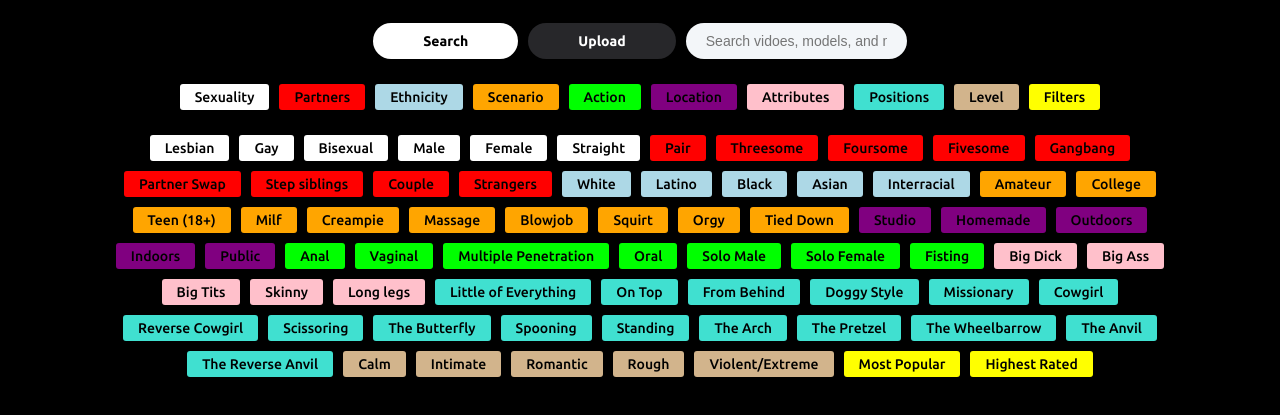
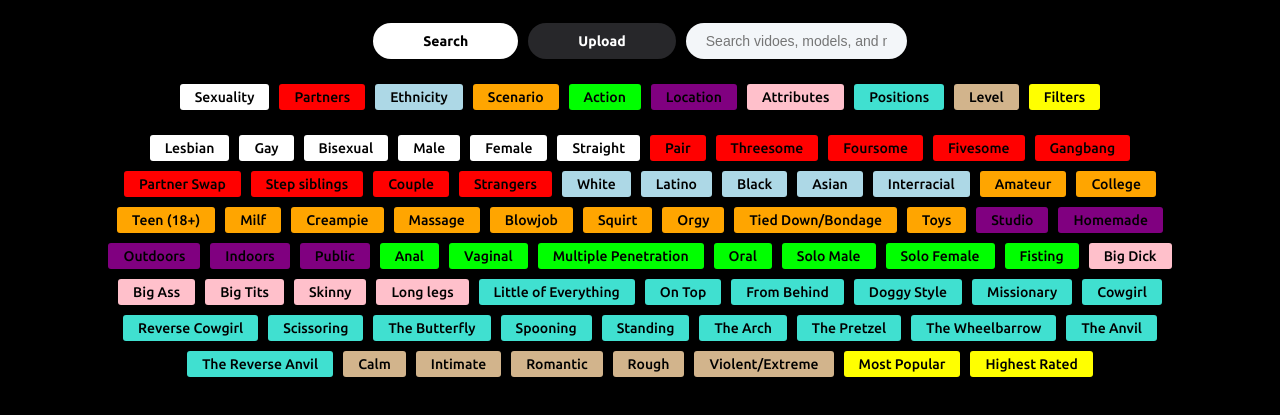
Before and after one commit to XCubed00/XCubed, a plain HTML site: page index.html in a window 1280 px wide. Shown: the part 67-482 px from the top of the page. Drawn offline with nearby package versions, Linux system fonts and the light colour scheme; a web font is replaced by a local one.

Commit message:
Major updates.

```diff
--- a/index.html
+++ b/index.html
@@ -103,7 +103,8 @@
         <a class="default-tag bg-scenario" href="">Blowjob</a>
         <a class="default-tag bg-scenario" href="">Squirt</a>
         <a class="default-tag bg-scenario" href="">Orgy</a>
-        <a class="default-tag bg-scenario" href="">Tied Down</a>
+        <a class="default-tag bg-scenario" href="">Tied Down/Bondage</a>
+        <a class="default-tag bg-scenario" href="">Toys</a>
 
 
         <a class="default-tag bg-location" href="">Studio</a>
```
